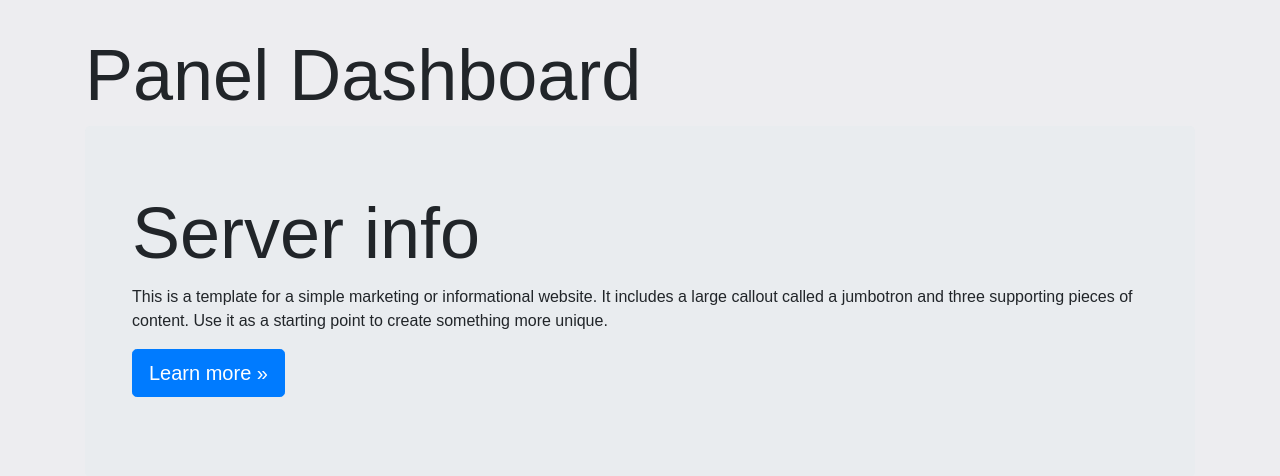
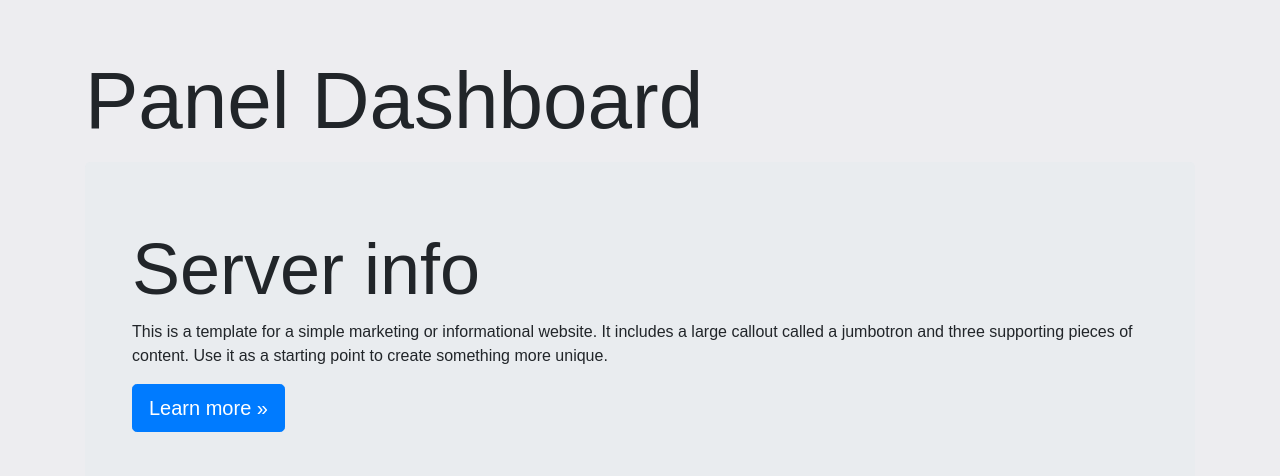
Before and after one commit to ishare2-org/ishare2-web-gui, a FastAPI app: page / in a window 1280 px wide. Shown: the part 86-562 px from the top of the page. Run offline with FastAPI, Linux system fonts and the light colour scheme; data that the repository does not hold is empty; some libraries are stand-ins or nearby versions.

Commit message:
New title style

```diff
--- a/web_app/src/static/styles/styles.css
+++ b/web_app/src/static/styles/styles.css
@@ -5,6 +5,20 @@
   --main-dark: #2c2c61;
   --light: #fff;
 }
+
+@media (min-width: 576px) {
+  .bd-title {
+    font-size: 3rem;
+  }
+}
+.bd-title {
+  margin-top: 1.3rem;
+  margin-bottom: 0.8rem;
+  font-weight: 300;
+  font-weight: 500 !important;
+  font-size: 5rem !important;
+}
+
 * {
   font-family: sans-serif;
   box-sizing: border-box;
```
